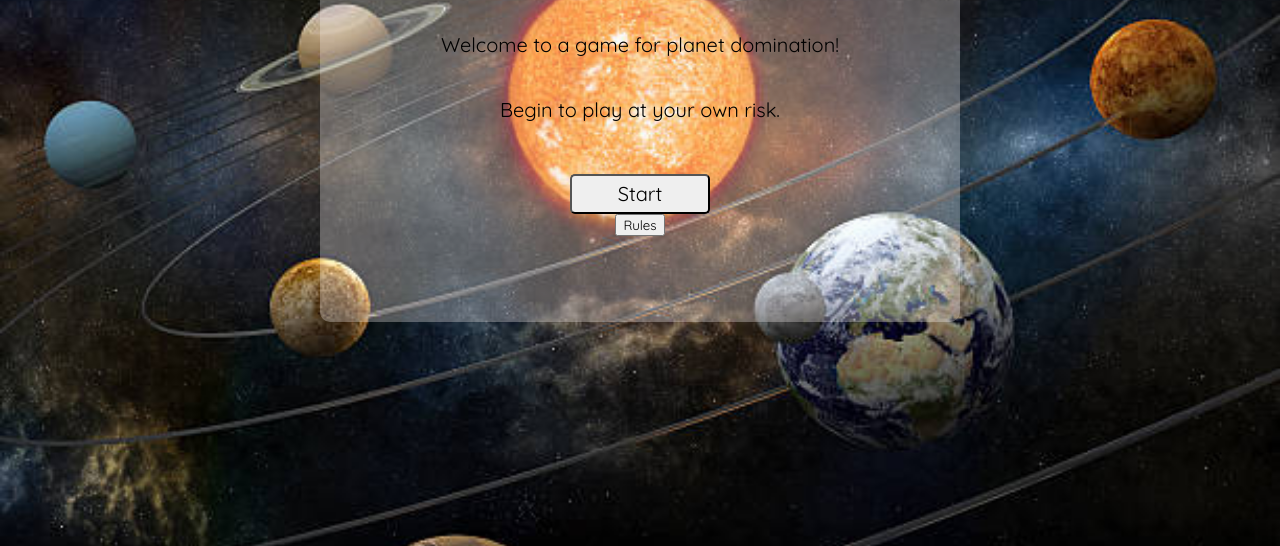
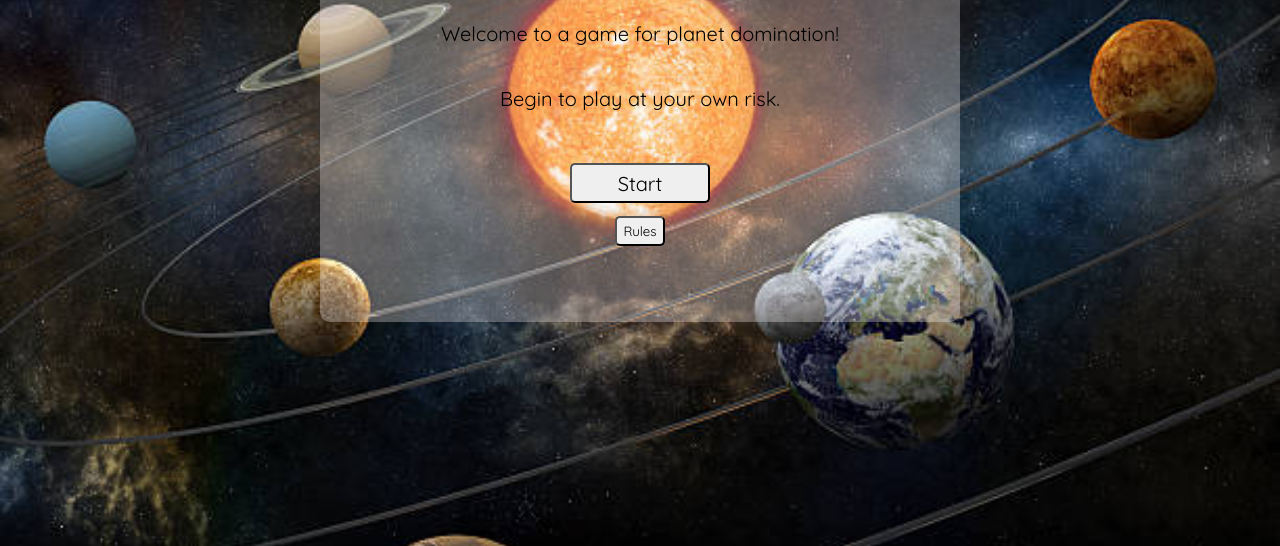
Before and after one commit to userigorgithub/tic-tac-toe, a plain HTML site: page index.html in a window 1280 px wide. Shown: the part 254-800 px from the top of the page. Drawn offline with Linux system fonts and the light colour scheme.

Commit message:
Adjust Rules button on opening page

```diff
--- a/styles.css
+++ b/styles.css
@@ -88,6 +88,13 @@ button:hover {
   border-width: 2.5px;
   margin-top: 5%;
   font-size: 20px;
+}
+
+.game-rules-button {
+  height: 30px;
+  width: 50px;
+  border-radius: 5px;
+  margin-top: 2%;
 }
 
 /* MODAL RULES */
```
